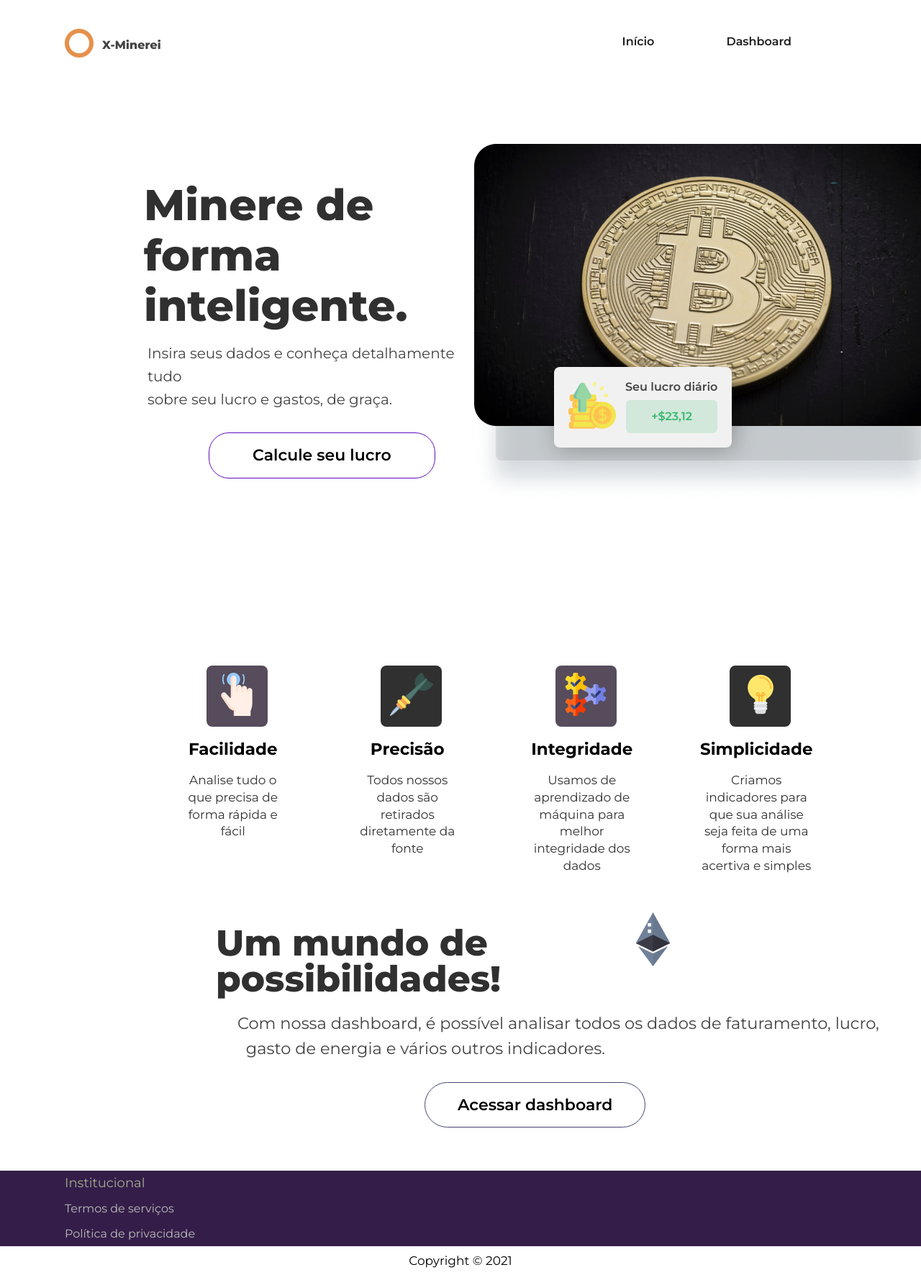
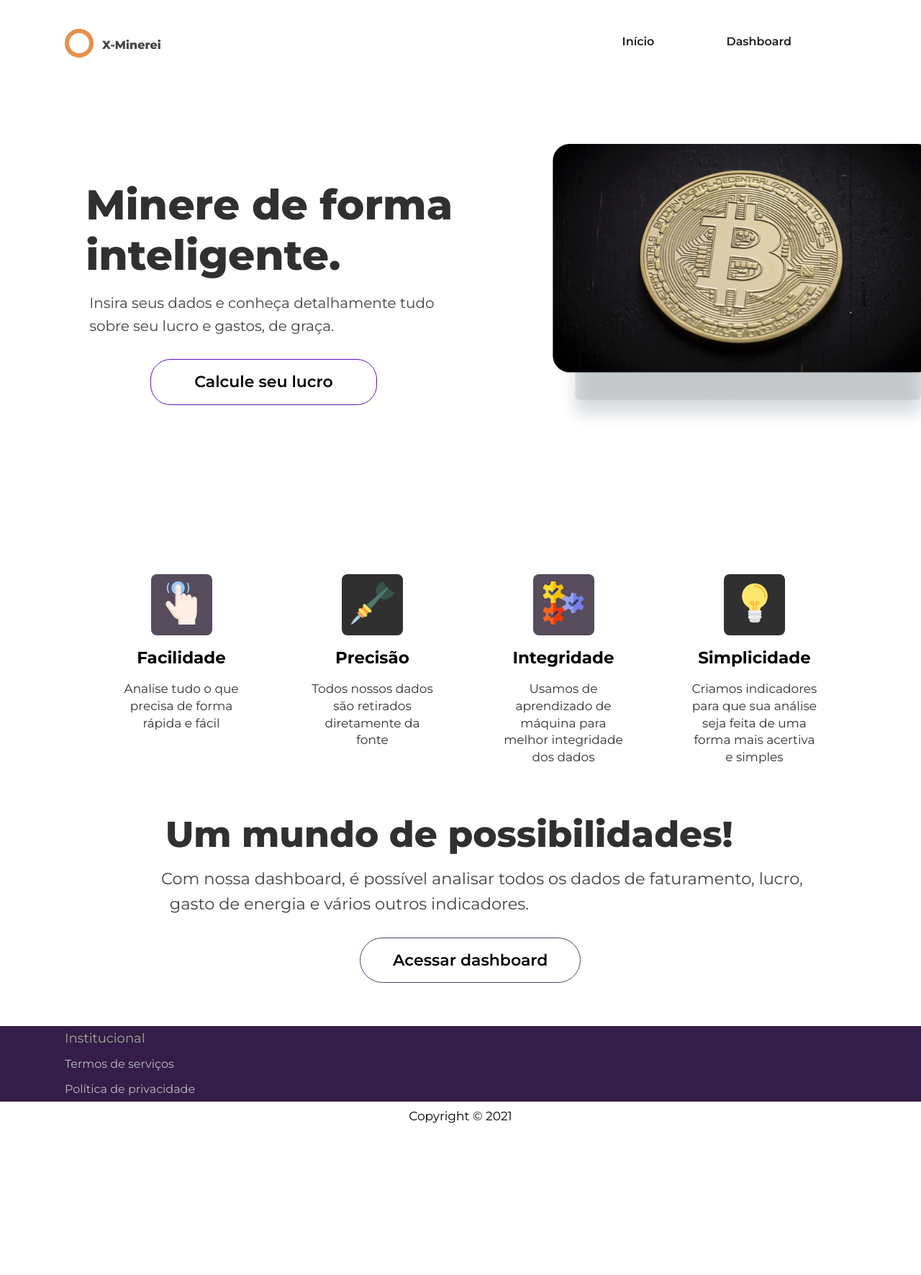
Before and after one commit to o-Ian/X-Minerei, a PHP site: page / in a window 1280 px wide. Shown: the whole page at 72% size. After the commit the page ends 1561 px from the top, so only its background shows below. Run offline with PHP 8.4, Linux system fonts and the light colour scheme.

Commit message:
resize v1

```diff
--- a/webpart/css/styles.css
+++ b/webpart/css/styles.css
@@ -117,7 +117,7 @@ ol{
 
 }
 .title-apresentacao{
-    font-size: 60px;
+    font-size: 58px;
     color: #303030;
     font-weight: 800;
     line-height: 70px;
@@ -173,7 +173,7 @@ ol{
 }
 .bt-baixo-position{
     padding-top: 50px;
-    padding-left: 510px;
+    margin-left: 35%;
 }
 .bt-text{
     text-decoration: none;
@@ -229,11 +229,13 @@ ol{
     float: right;
     padding-top: 20px;
     padding-right: 20px;
+
 }
 .texto-botoes{
-    padding: 200px;
+    padding: 100px;
+    padding-bottom: 170px;
     padding-top: 170px;
-    margin-right: 30px;
+    margin-right: 20px;
 
 }
 .text-decoration{
@@ -282,16 +284,21 @@ ol{
     line-height: 140%;
     text-align: center;
 }
+.icon-wrapping2{
+    width: 15%;
+    float: left;
+    margin-left: 85px;
+    margin-bottom: 20px;
+}
 .icon-wrapping{
     width: 15%;
     float: left;
-    padding-left: 85px;
-    padding-bottom: 20px;
+    margin-left: 85px;
+    margin-bottom: 20px;
 }
 .icons{
-    margin-top: 60px;
-    margin-left: 160px;
-    padding-right: 70px;
+    margin-top: 65px;
+    margin-left: 12%;
 }
 .box-icon-color{
     background: #303030;
@@ -301,16 +308,23 @@ ol{
 }
 .eth_ico{
     float: right;
-    padding-right: 335px;
     margin-top: 22px;
+    width: 30%;
+}
+.texto{
+    margin-left: 11%;
+    margin-right: 10%;
 }
 .texto2{
     padding-left: 80px;
     padding-top: 10px;
 }
+.img-right{
+    display: block;
+    justify-content: flex-end;
+}
 .bt-position-baixo{
-    margin: 30px;
-    padding-right: 30px;
+
 }
 .rodape{
     background: #341e49;
@@ -334,3 +348,91 @@ ol{
     font-size: 17px;
 
 }
+@media screen and (max-width: 1210px){
+    .texto2{
+        padding-left: 30px;
+        padding-top: 10px;
+    }
+    .sub-titulo2{
+        margin-left: 200px;
+    }
+}
+@media screen and (max-width: 1343px){
+    .texto-botoes{
+        padding: 7px;
+        padding-bottom: 170px;
+        padding-top: 170px;
+        margin-right: 20px;
+
+    }
+    .title-apresentacao2{
+        padding-left: 12.5%;
+
+    }
+}
+@media screen and (max-width: 1445px){
+    .lucro-box{
+        display: none;
+    }
+    .icons{
+        margin-left: 6%;
+    }
+    .image1{
+        width: 40%;
+    }
+    .
+}
+@media screen and (max-width: 1518px){
+    .eth_ico{
+        display: none;
+    }
+    .texto{
+        margin-left: 9%;
+    }
+    .sub-titulo2{
+        margin-left: 12%;
+    }
+}
+@media screen and (min-width: 1578px){
+    .image2{
+        margin-left: 6%;
+    }
+
+}
+@media screen and (min-width: 1725px){
+    .texto{
+        margin-left: 16%;
+    }
+    .image2{
+        margin-left: 10%;
+    }
+    .title-apresentacao2{
+        padding-left: 17%;
+    }
+    .sub-titulo2{
+        text-align: center;
+        margin-left: 3%;
+    }
+    .icons{
+        margin-left: 13%;
+
+    }
+
+}
+@media screen and (min-width: 1739px){
+    .eth_ico{
+        display: none;
+    }
+    .bt-baixo-position{
+        margin-left: 38%;
+    }
+
+}
+@media screen and (min-width: 1838px){
+    .image2{
+        margin-left: 14%;
+    }
+   .texto{
+       margin-left: 22%;
+   }
+}
--- a/webpart/index.html
+++ b/webpart/index.html
@@ -29,7 +29,7 @@
     </div>
     <div class="clear"></div>
         <div class="img-right">
-            <img class="image1" src="./img/background.png">
+            <img class="image1" src="./img/background2.png">
             <div class="image2">
                 <div class="lucro-box">
                     <buttom class="lucro-box-text">Seu lucro diário</buttom> <img src="img/profits.png" alt="" class="icon-profit-box">
@@ -38,6 +38,7 @@
                     </div>
                 </div>
             </div>
+        </div>
 
         <div class="texto-botoes">
             <div class="texto">
@@ -49,7 +50,7 @@
             </div>
         </div>
     <div class="icons">
-        <div class="icon-wrapping">
+        <div class="icon-wrapping2">
             <div class="box-icon box-icon-color2">
                 <img src="./img/easy-use.png" alt="">
             </div>
```
Also changed, not shown: webpart/img/background2.png (added).
